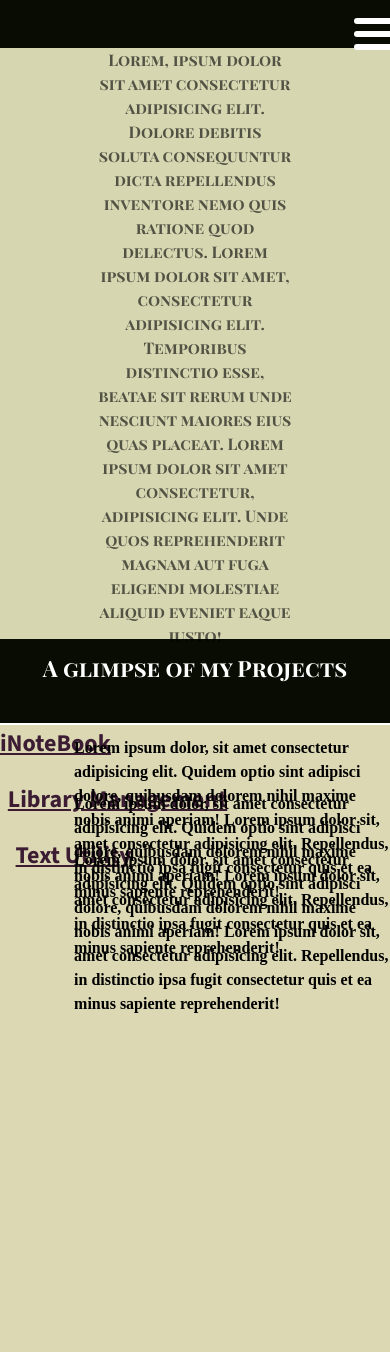
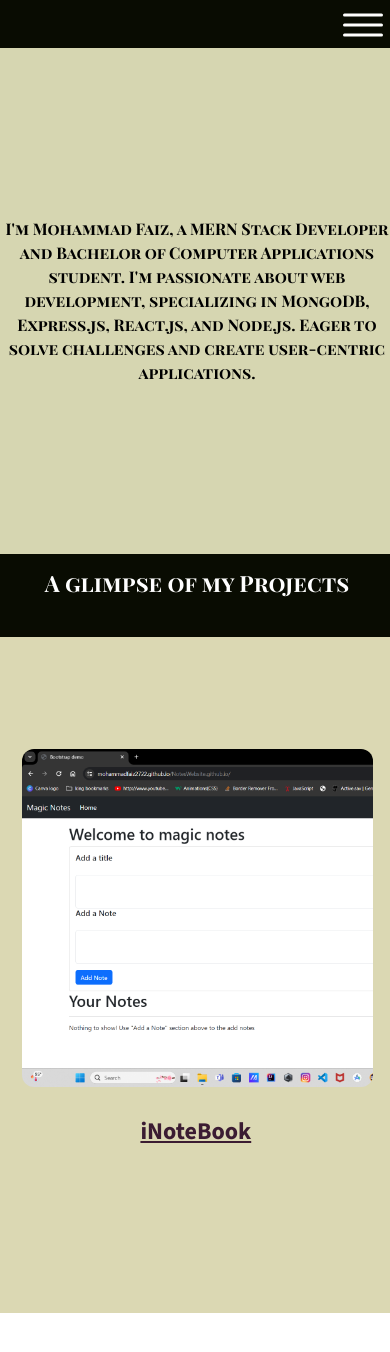
Before and after one commit to mohammadfaiz2722/Portfolio, a Next.js app: page / in a window 390 px wide. Shown: the top 1352 px of the page. After the commit the page ends 1313 px from the top, so only its background shows below. Built offline with nearby package versions, Linux system fonts and the light colour scheme; a web font is replaced by a local one.

Commit message:
Updated.

```diff
--- a/package.json
+++ b/package.json
@@ -9,7 +9,7 @@
     "lint": "next lint"
   },
   "dependencies": {
-    "next": "14.2.2",
+    "next": "^14.3.0-canary.26",
     "react": "^18",
     "react-dom": "^18"
   },
--- a/src/app/components/FirstBox.css
+++ b/src/app/components/FirstBox.css
@@ -1,32 +1,32 @@
 div{
-  color: rgba(0, 0, 0, 0.614);
+  color: semi-black;
 }
 .custom{
   display: flex;
-  justify-content: left; /* Center horizontally */
-  align-items: center; /* Center vertically */
-  height: 70vh; /* Adjust height as needed */
+  justify-content: left;
+  align-items: center;
+  height: 70vh;
   background-color:#D6D6B1;
+  /* B89E97 */
   font-weight: bold;
-  /* z-index: -1; */
 
 }
 
 .text {
   margin: auto ;
-  width: 50vw;
-
+  width: 70vw;
   text-align: center;
-
+  font-size: 1.3rem;
   font-family: "Playfair Display SC", serif;
 
 }
 /* Hamburger Menu css */
 .ham{
   position: absolute;
-  right:4%;
-  top:4%;
+  right:7%;
+  top:3%;
    display: none;
+
 }
 
 /* Responsive dropwdown css */
@@ -49,9 +49,8 @@ text-align: center;
   margin-top: 50px;
   width: 10vw;
   font-size: 1.3rem;
-  /* text-decoration: underline; */
 padding-left: 40%;
-  /* text-align: center; */
+  font-family: "Playfair Display SC", serif;
 }
 
 /* Cross sign for closing the Dropdown */
@@ -73,5 +72,14 @@ color: white;
 .show{
   display: block;
 }
-/* Show responsive menu */
+.custom{
+  width: 101vw;
+  height: 60vh;
+
 }
+.text{
+  font-size: 1rem;
+margin:auto;
+width: fit-content;
+}
+}
--- a/src/app/components/FirstBox.js
+++ b/src/app/components/FirstBox.js
@@ -22,7 +22,9 @@ const FirstBox = () => {
     <>
     <div className="container custom">
       <h7 className="text">
-        Lorem, ipsum dolor sit amet consectetur adipisicing elit. Dolore debitis soluta consequuntur dicta repellendus inventore nemo quis ratione quod delectus. Lorem ipsum dolor sit amet, consectetur adipisicing elit. Temporibus distinctio esse, beatae sit rerum unde nesciunt maiores eius quas placeat. Lorem ipsum dolor sit amet consectetur, adipisicing elit. Unde quos reprehenderit magnam aut fuga eligendi molestiae aliquid eveniet eaque iusto!
+      I'm Mohammad Faiz, a MERN Stack Developer and Bachelor of Computer Applications student. I'm passionate about web development, specializing in MongoDB, Express.js, React.js, and Node.js. Eager to solve challenges and create user-centric applications.
+
+
       </h7>
     </div>
     <div className="ham" onClick={handleClick}>
--- a/src/app/components/Hamburger.css
+++ b/src/app/components/Hamburger.css
@@ -20,7 +20,7 @@ body {
     background: white;
     content: "";
     display: block;
-    height: 6px;
+    height: 3px;
     border-radius: 3px;
     margin: 7px 0;
     transition: 0.5s;
--- a/src/app/components/Navbar.css
+++ b/src/app/components/Navbar.css
@@ -2,7 +2,7 @@
 {
     font-family: "Playfair Display SC", serif;
     /* font-family: "Indie Flower", cursive; */
-    font-size: 1rem;
+    font-size: 1.2rem;
     font-weight: bolder;
 }
 /* DBD8B3 */
--- a/src/app/components/Navbar.js
+++ b/src/app/components/Navbar.js
@@ -8,7 +8,7 @@ const resumePdf = '/resume.pdf';
 const Navbar = () => {
   return (
     <>
-    <nav className="bg-semi-black shadow dark:bg-gray-900">
+    <nav className="bg-semi-black shadow dark:bg-gray-900 nav">
       <div className="container1 flex items-center justify-center p-6 mx-auto text-white capitalize dark:text-gray-300">
         {/* <div className="rounded-full overflow-hidden h-12 w-12 mr-2">
           <Image src={profileImage} width={100} height={100} alt="Profile Image" />
--- a/src/app/components/SeconBox.js
+++ b/src/app/components/SeconBox.js
@@ -1,6 +1,6 @@
 import React from 'react';
 import './SecondBox.css';
-import profileImage from './project1.png';
+// import profileImage from './project1.png';
 
 
 const SecondBox = () => {
@@ -12,8 +12,11 @@ const SecondBox = () => {
       <div className="main-box">
         {/* Project 1 */}
         <div className="project1" >
+          <div className="image-box">
+
           <div className="project1-image">
             <div className="des">Lorem ipsum dolor, sit amet consectetur adipisicing elit. Quidem optio sint adipisci dolore, quibusdam dolorem nihil maxime nobis animi aperiam! Lorem ipsum dolor sit, amet consectetur adipisicing elit. Repellendus, in distinctio ipsa fugit consectetur quis et ea minus sapiente reprehenderit!</div>
+          </div>
           </div>
           <div className="project1-des">
             iNoteBook
@@ -22,8 +25,11 @@ const SecondBox = () => {
 
         {/* Project 2 */}
         <div className="project2">
-          <div className="project2-image" style={{ backgroundImage: `url(${profileImage})` }}>
+          <div className="image-box">
+
+          <div className="project2-image" >
             <div className="des">Lorem ipsum dolor, sit amet consectetur adipisicing elit. Quidem optio sint adipisci dolore, quibusdam dolorem nihil maxime nobis animi aperiam! Lorem ipsum dolor sit, amet consectetur adipisicing elit. Repellendus, in distinctio ipsa fugit consectetur quis et ea minus sapiente reprehenderit!</div>
+          </div>
           </div>
           <div className="project2-des">
          Library Management
@@ -32,8 +38,11 @@ const SecondBox = () => {
 
         {/* Project 3 */}
         <div className="project3">
-          <div className="project3-image" style={{ backgroundImage: `url(${profileImage})` }}>
+          <div className="image-box">
+
+          <div className="project3-image" >
             <div className="des">Lorem ipsum dolor, sit amet consectetur adipisicing elit. Quidem optio sint adipisci dolore, quibusdam dolorem nihil maxime nobis animi aperiam! Lorem ipsum dolor sit, amet consectetur adipisicing elit. Repellendus, in distinctio ipsa fugit consectetur quis et ea minus sapiente reprehenderit!</div>
+          </div>
           </div>
           <div className="project3-des">
             Text Utility
--- a/src/app/components/SecondBox.css
+++ b/src/app/components/SecondBox.css
@@ -16,13 +16,11 @@
 .projects-container {
     display: flex;
     flex-direction: column;
-    gap: 20px; /* Adjust spacing between projects */
 }
 
 .project1,
 .project2,
 .project3 {
-    /* border: 2px solid black; */
     margin-bottom: 20px;
 
 }
@@ -34,7 +32,6 @@ border-radius: 12px;
     height: 24vh;
     background-size: cover;
     background-repeat: no-repeat;
-    /* margin-top: 20px; */
     margin-left: 1%;
 
 }
@@ -45,7 +42,6 @@ border-radius: 12px;
     height: 24vh;
     background-size: cover;
     background-repeat: no-repeat;
-    /* margin-top: 20px; */
     margin-left: 1%;
 
 }
@@ -56,7 +52,6 @@ border-radius: 12px;
     height: 24vh;
     background-size: cover;
     background-repeat: no-repeat;
-    /* margin-top: 20px; */
     margin-left: 1%;
 
 }
@@ -92,18 +87,43 @@ border-radius: 12px;
 .project3-des{
     margin-left: 3%;
 }
-@media only screen and (max-width: 768px) {
-    .project1-image,
-    .project2-image,
-    .project3-image {
-        width: 100%; /* Full width on smaller screens */
-        height: auto; /* Maintain aspect ratio */
-        margin-left: 0; /* Remove left margin */
+
+
+
+@media screen and (max-width: 700px) {
+    .heading{
+        width: 101vw;
+    }
+    .main-box{
+        width: 101vw;
+        margin-top: -1.3px;
+        display: flex;
+        height: 80vh;
+        overflow-x: auto;
+    }
+    .des{
+        display: none;
+    }
+    .image-box{
+        margin-top: 112px;
+    }
+    .project1-image,.project2-image,.project3-image{
+        width: 90vw;
+        margin: auto;
+        white-space: nowrap;
+        margin-left: 22px;
+        height: 40vh;
+        overflow-y: hidden;
+        scroll-behavior: smooth;
+    }
+    .project3-image{
+
+        margin-right: 22px;
     }
 
-    .project1-des,
-    .project2-des,
-    .project3-des {
-        margin-left: 0; /* Remove left margin */
-    }
+.project1-des,.project2-des,.project3-des{
+    text-align: center;
+    margin-top: 7%;
 }
+
+}
--- a/src/app/layout.js
+++ b/src/app/layout.js
@@ -14,6 +14,7 @@ export const metadata = {
 export default function RootLayout({ children }) {
   return (
     <html lang="en">
+      <meta name="viewport" content="width=device-width, initial-scale=1.0"></meta>
       <head>
       <link rel="preconnect" href="https://fonts.googleapis.com"/>
 <link rel="preconnect" href="https://fonts.gstatic.com" crossOrigin="true"/>
```
Also changed, not shown: 1 other file (tests, documents, lock files or other folders).
